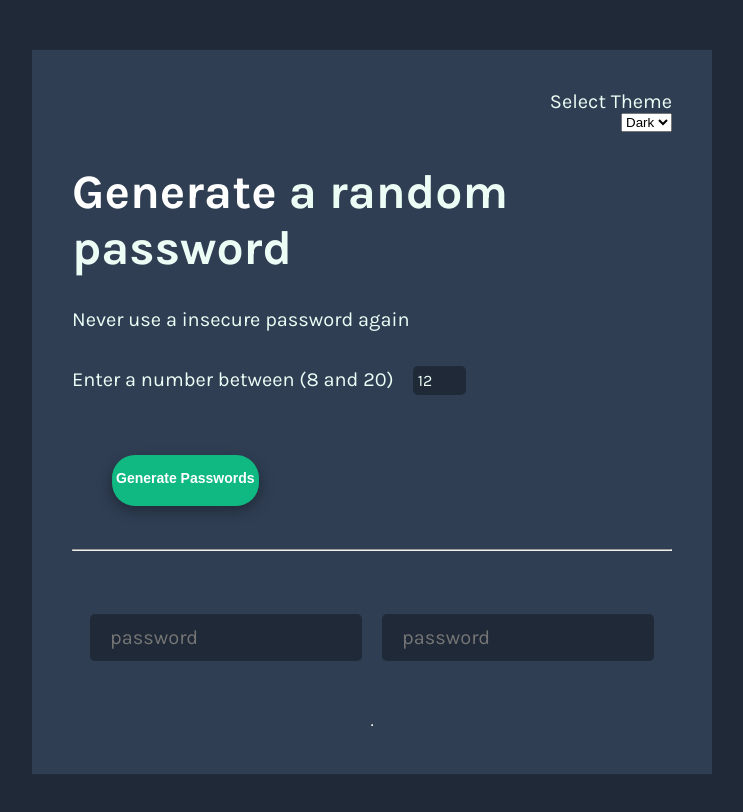
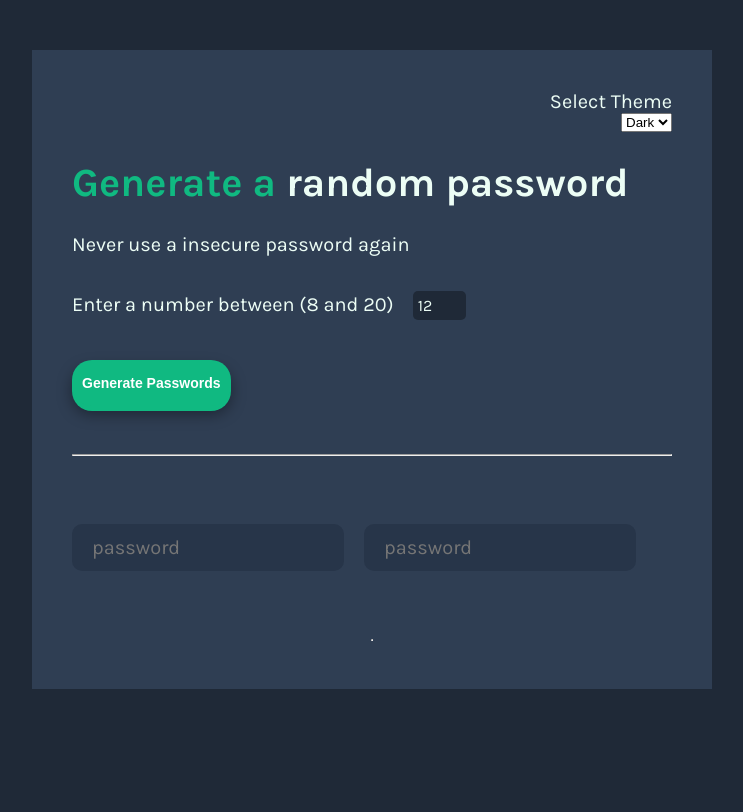
Before and after one commit to Artumax9/password-generator, a website built with Vite: page index.html in a window 1280 px wide. Shown: the whole page, without its empty margins (268-1011 px from the left). Built offline with nearby package versions, Linux system fonts and the light colour scheme; a web font is replaced by a local one.

Commit message:
feat: add dark/light mode toggle and refine layout alignment

```diff
--- a/index.css
+++ b/index.css
@@ -1,23 +1,35 @@
 :root{
-    --navy-blue: #1B244A;
-    --light-red: #F94F6D;
-    --periwinkle: #9AABD8;
-    --led-yellow: #F9D030;
-    --yale-blue: #105173;
-    --emerald: #10B981;
-    --dark-slate: #1F2937;
-    --dark-blue-gray: #2F3E53;
-    --mint-gray: #ECFDF5;
-    --medium-spring-cyan: #4ADF86;
-    --light-blue-gray: #A1B4CC;
-    --steel-blue: #4F627C;
+    --text-color-green: #10B981; /*emerald:*/
+    --bg-color-body: #1F2937; /* dark-slate */
+    --bg-color-main: #2F3E53; /*dark-blue-gray*/
+    --text-color-ligth: #ECFDF5; /*--mint-gray:*/
+    --main-text-color: #4ADF86;/* --spring-green */
+    --sec-text: #808080;
+    --bg-color-input: #273549;/* deep navy or slate blue color*/
+    --text-color-input: #55F991; /* bright shade of light green*/
+    --text-color-btn: #10B981; /*emerald:*/
+
 
 }
+
+.ligth-theme {
+    --bg-color-body: white;
+    --bg-color-main: #ECFDF5; /*mint green or grayish cyan*/
+    --text-color-green: #0C090A; /*nigth:* */
+    --text-color-ligth: #10B981; /*--night color:*/
+    --main-text-color: #4ADF86;/* --spring-green */
+    --sec-text:#6B7280;
+    --bg-color-input: #273549;/* deep navy or slate blue color*/
+    --text-color-input: #55F992; /* green with a high intensity*/
+    --text-color-btn: #10B981; /*emerald:*/
+
+}
+
 
 .flex-column-container {
     margin: 50px auto;
     text-align: center;
-    background-color: var(--dark-blue-gray);
+    background-color: var(--bg-color-main);
     width: 600px;
     min-width: 500px;
     max-width: 900px;
@@ -32,7 +44,7 @@
 body {
     margin: 0;
     text-align: center;
-    background-color: var(--dark-slate);
+    background-color: var(--bg-color-body);
 }
 
 .flex-row-container {
@@ -43,41 +55,45 @@ body {
     align-items: flex-start;
 }
 
-
-#main-text-word {
-    font-size: 3rem;
-    color: white;
+.main-text {
+    color: var(--text-color-green);
+    font-size: 2.5rem;
 }
 
-.main-text {
-    font-size: 3rem;
-    color: var(--medium-spring-cyan);
+.main-text-phrase {
+    font-size: 2.5rem;
+    color: var(--text-color-green);
+
 }
+
 .sec-text {
     font-size: 1.25rem;
-    color: var(--mint-gray);
+    color: var(--sec-text);
 }
 
-main {
-    display: flex;
-    flex-direction: column;
-    justify-content: center;
-    text-align: center;
-}
 
 .karla-text {
   font-family: "Karla", sans-serif;
   font-optical-sizing: auto;
   font-style: normal;
-  color: var(--mint-gray);
+  color: var(--text-color-ligth);
+}
+
+
+.btn-container {
+    padding: 20px 0;
+    margin-bottom: 20px;
+    display: flex;
+    justify-content: left;
+    align-items: flex-start;
 }
 
 .main-btn {
     font-size: 14px;
-    padding: 15px 4px;
-    border-radius: 30px;
+    padding: 15px 10px;
+    border-radius: 20px;
     font-weight: bold;
-    background-color: var(--emerald);
+    background-color: var(--text-color-btn);
     color: white;
     border: none;
     box-shadow:
@@ -91,26 +107,24 @@ main {
 
 }
 
-.btn-container {
-    padding: 40px;
-}
-
 .pass-container {
-    margin: 50px auto;
-    padding: 5px;
+    margin: 20px 0px;
+    padding: 20px 0;
     display: flex;
     flex-direction: row;
-    justify-content: center;
+    justify-content: flex-start;
     align-items: center;
     gap: 20px;
 }
 
 .field-text {
     border: none;
-    border-radius: 5px;
+    border-radius: 10px;
     padding: 12px 20px;
-    background-color: var(--dark-slate);
-    color: var(--mint-gray);
+    background-color: var(--bg-color-input);
+    color: var(--text-color-input);
+    margin: 20px 0px;
+
 }
 
 .number-input {
@@ -118,8 +132,8 @@ main {
     border-radius: 5px;
     margin: 15px 0 20px 15px;
     padding: 5px;
-    background-color: var(--dark-slate);
-    color: var(--mint-gray);
+    background-color: var(--bg-color-body);
+    color: var(--text-color-ligth);
     font-size: 1rem;
 
 }
--- a/index.html
+++ b/index.html
@@ -22,11 +22,11 @@
                 <label for="theme-select" class="sec-text karla-text">Select Theme</label>
                 <select name="theme" id="theme-select">
                     <option value="dark-theme">Dark</option>
-                    <option value="light-theme">Light</option>
+                    <option value="ligth-theme">Ligth</option>
                 </select>
             </div>
 
-            <h1 class="main-text karla-text"> <span id="main-text-word">Generate</span> a random password</h1>
+            <h1 class="main-text karla-text"> <span class="main-text-phrase">Generate a </span>random password</h1>
             <p class="sec-text karla-text"> Never use a insecure password again</p>
         </header>
         <div class="selector-container">
--- a/index.js
+++ b/index.js
@@ -47,10 +47,6 @@ const lengthInput = document.getElementById("pass-length")
 const passOneEl = document.getElementById("pass-1")
 const passTwoEl = document.getElementById("pass-2")
 
-
-
-
-
 generatebtn.addEventListener("click", function () {
   let passwordLength = parseInt(lengthInput.value)
 
@@ -62,9 +58,24 @@ generatebtn.addEventListener("click", function () {
     console.log("Contraseña generada:", newPasswordOne)
     console.log("Contraseña generada:", newPasswordTwo)
 
-
   } catch (error) {
     console.log(error.message)
+  }
+
+})
+
+const themeSelect = document.getElementById("theme-select")
+const mainContainer = document.querySelector("main")
+
+themeSelect.addEventListener("change", function (event) {
+  const selectedOption = event.target.value
+
+  if (selectedOption === "ligth-theme") {
+
+    mainContainer.classList.add("ligth-theme")
+
+  } else {
+    mainContainer.classList.remove("ligth-theme")
 
   }
 
```
